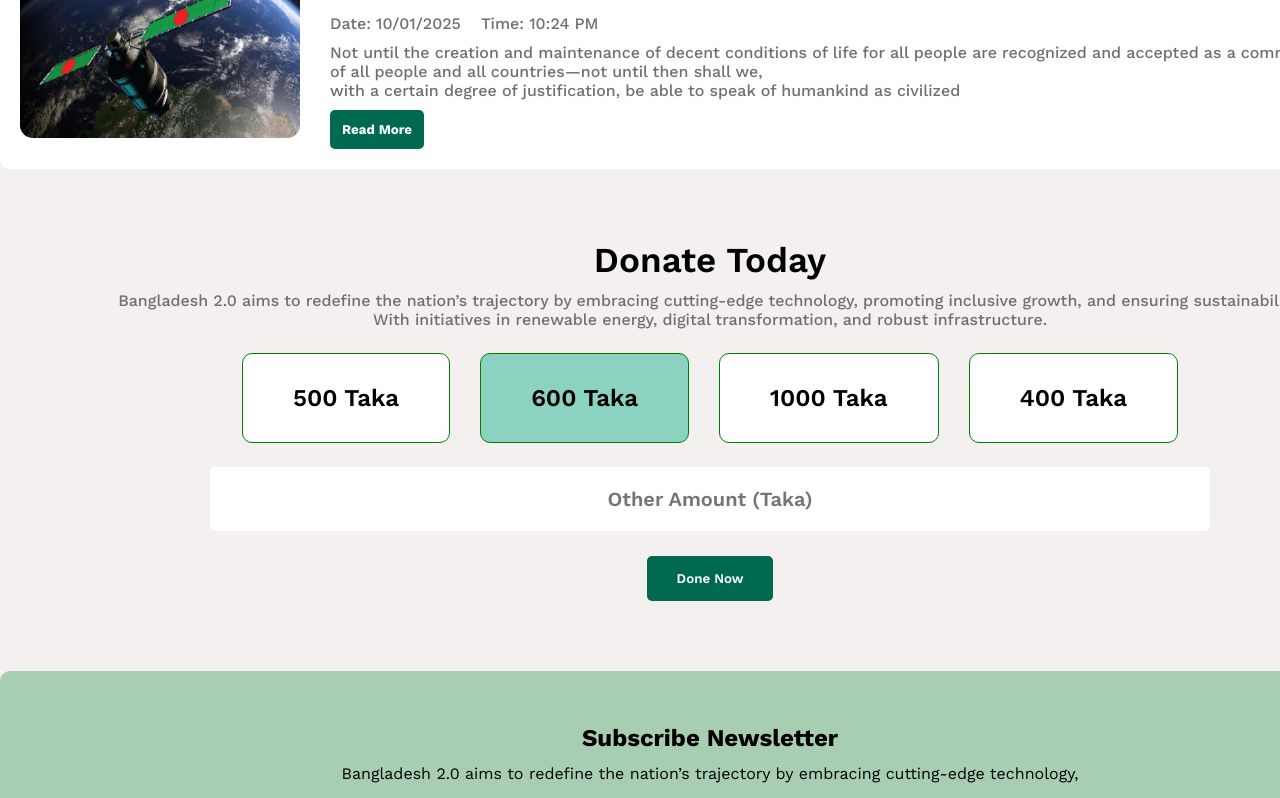
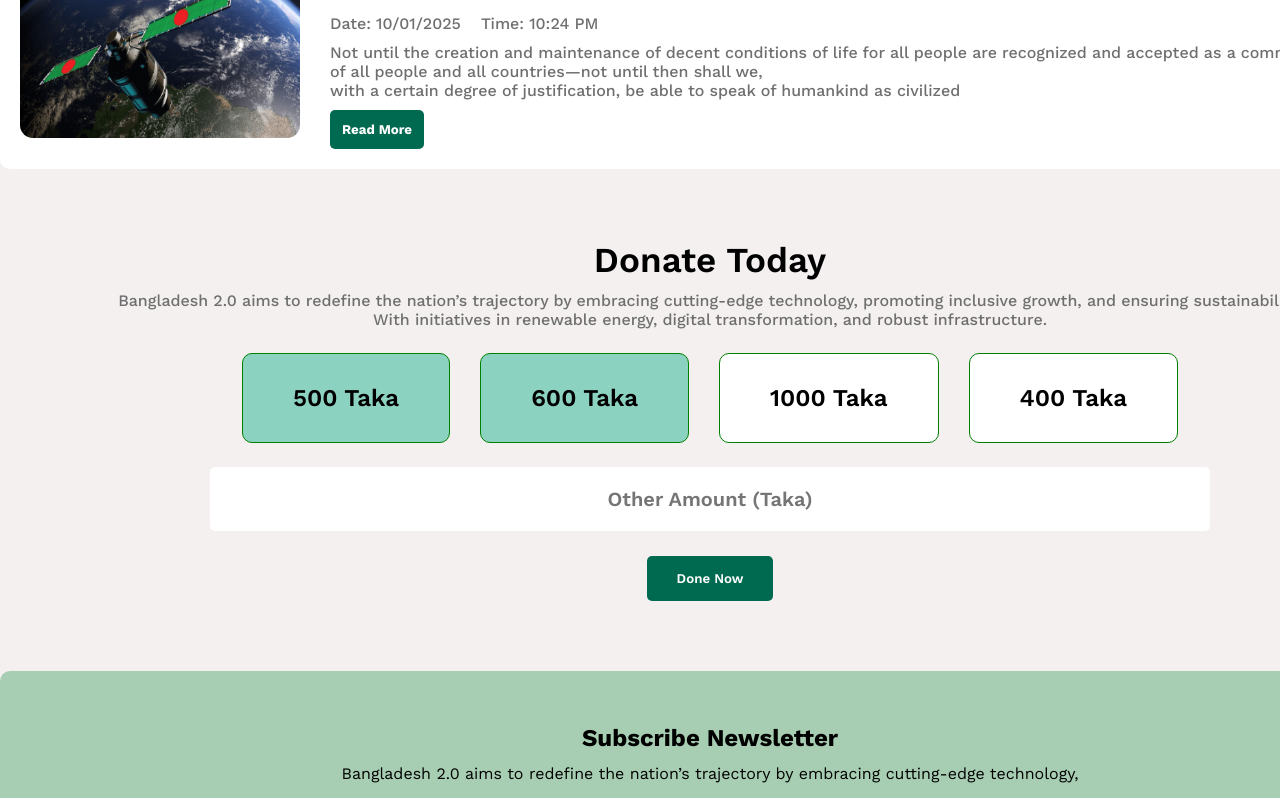
Before and after one commit to adnan683515/PH_Ban2.0_assainment_1, a plain HTML site: page index.html in a window 1280 px wide. In both pictures the pointer is over the element "500 Taka". Shown: the part 2942-3740 px from the top of the page. Drawn offline with nearby package versions, Linux system fonts and the light colour scheme.

Commit message:
last update

```diff
--- a/style.css
+++ b/style.css
@@ -355,6 +355,10 @@ header button {
     font-weight: 600;
     border: 1px solid green;
 }
+.Taka:hover{
+    background-color: rgb(140, 210, 193);
+    cursor: pointer;
+}
 
 .aktu_colour_tk {
     background-color: rgb(140, 210, 193);
@@ -437,7 +441,8 @@ footer {
     margin-right: -110px;
     text-align: center;
 }
-.table_section{
+
+.table_section {
     display: flex;
     justify-content: center;
     flex-direction: column;
@@ -449,6 +454,7 @@ footer {
 
 
 }
+
 table {
     border-collapse: collapse;
     width: 100%;
@@ -464,22 +470,25 @@ th {
 
 }
 
-.head_tr{
+.head_tr {
     background-color: rgb(167, 206, 178);
 }
-.talbe_title{
+
+.talbe_title {
     display: flex;
     justify-content: center;
     justify-content: space-between;
     font-size: 15px;
     font-weight: 600;
 }
-.next_td{
+
+.next_td {
     width: 250px;
     text-align: center;
 }
-.next_td button{
+
+.next_td button {
     padding: 8px 13px;
-    background-color:  rgb(167, 206, 178);
+    background-color: rgb(167, 206, 178);
     border: 1px solid black;
 }
```
